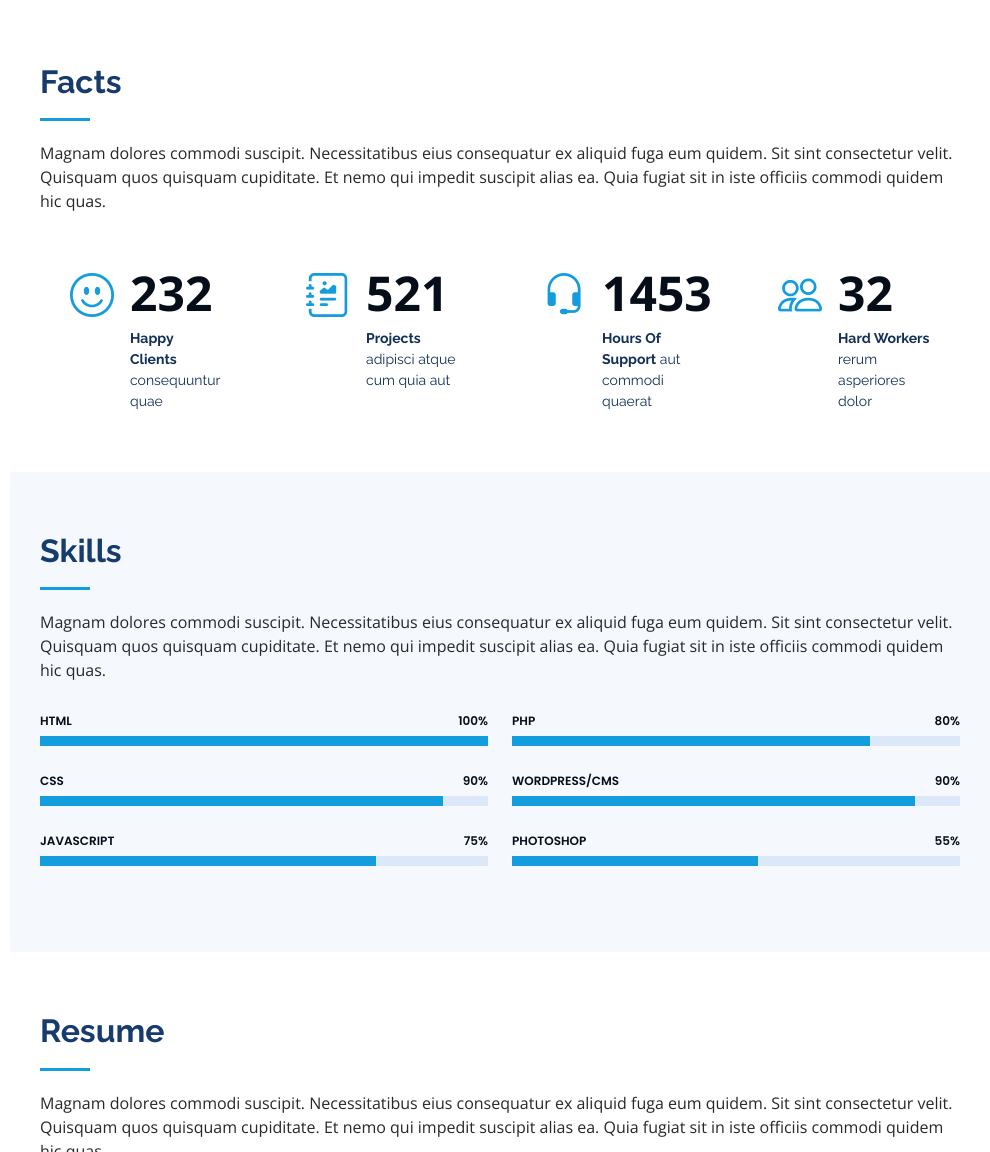
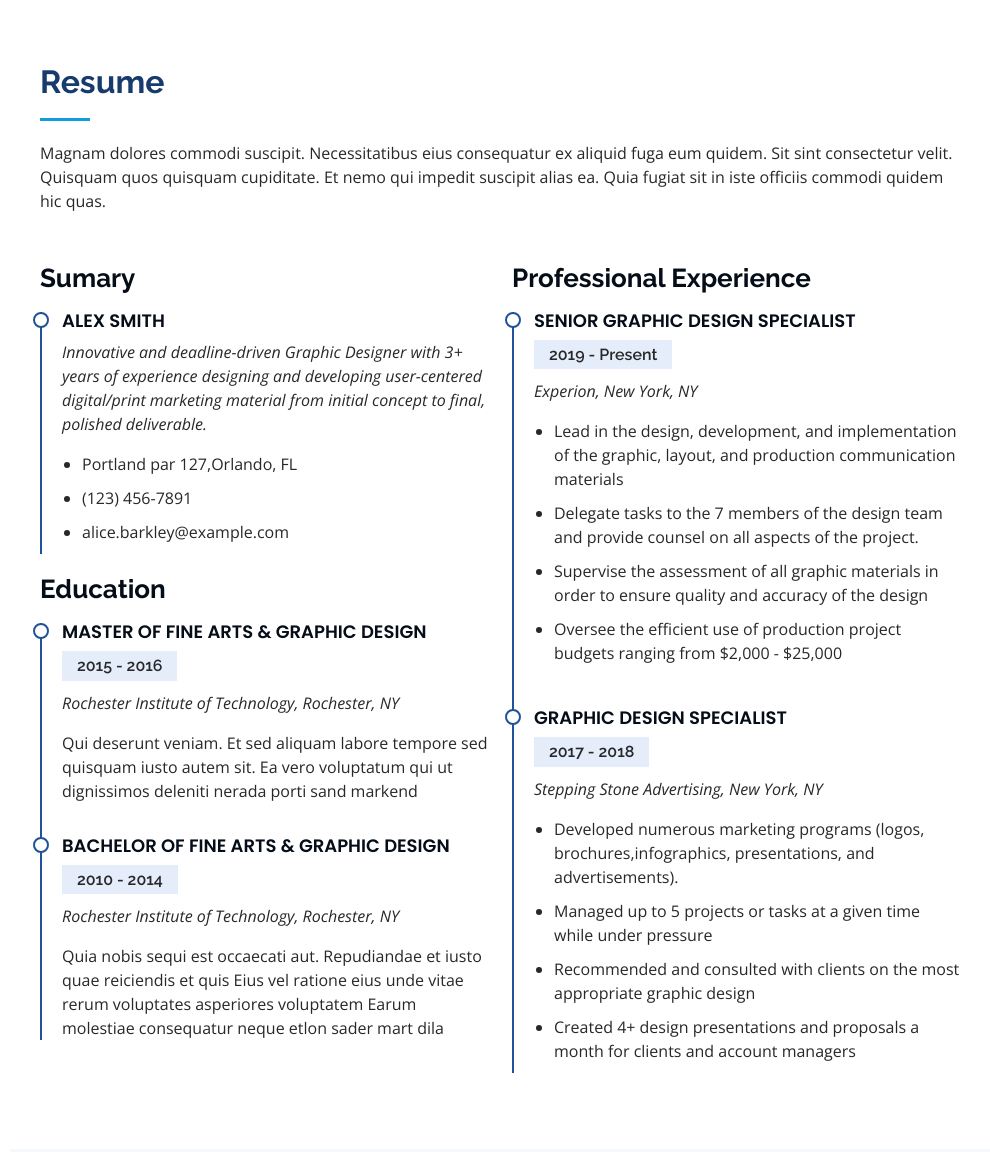
Before and after one commit to huyhoang23it/Personal-Profile, a plain HTML site: page index.html in a window 1280 px wide. Shown: the part 1453-2605 px from the top of the page, without its empty margins (290-1280 px from the left). Drawn offline with nearby package versions, Linux system fonts and the light colour scheme.

Commit message:
delete unused section

```diff
--- a/index.html
+++ b/index.html
@@ -105,122 +105,8 @@
         </div>
 
       </div>
-    </section><!-- End About Section -->
-
-    <!-- ======= Facts Section ======= -->
-    <section id="facts" class="facts">
-      <div class="container">
-
-        <div class="section-title">
-          <h2>Facts</h2>
-          <p>Magnam dolores commodi suscipit. Necessitatibus eius consequatur ex aliquid fuga eum quidem. Sit sint consectetur velit. Quisquam quos quisquam cupiditate. Et nemo qui impedit suscipit alias ea. Quia fugiat sit in iste officiis commodi quidem hic quas.</p>
-        </div>
-
-        <div class="row no-gutters">
-
-          <div class="col-lg-3 col-md-6 d-md-flex align-items-md-stretch" data-aos="fade-up">
-            <div class="count-box">
-              <i class="bi bi-emoji-smile"></i>
-              <span data-purecounter-start="0" data-purecounter-end="232" data-purecounter-duration="1" class="purecounter"></span>
-              <p><strong>Happy Clients</strong> consequuntur quae</p>
-            </div>
-          </div>
-
-          <div class="col-lg-3 col-md-6 d-md-flex align-items-md-stretch" data-aos="fade-up" data-aos-delay="100">
-            <div class="count-box">
-              <i class="bi bi-journal-richtext"></i>
-              <span data-purecounter-start="0" data-purecounter-end="521" data-purecounter-duration="1" class="purecounter"></span>
-              <p><strong>Projects</strong> adipisci atque cum quia aut</p>
-            </div>
-          </div>
-
-          <div class="col-lg-3 col-md-6 d-md-flex align-items-md-stretch" data-aos="fade-up" data-aos-delay="200">
-            <div class="count-box">
-              <i class="bi bi-headset"></i>
-              <span data-purecounter-start="0" data-purecounter-end="1453" data-purecounter-duration="1" class="purecounter"></span>
-              <p><strong>Hours Of Support</strong> aut commodi quaerat</p>
-            </div>
-          </div>
-
-          <div class="col-lg-3 col-md-6 d-md-flex align-items-md-stretch" data-aos="fade-up" data-aos-delay="300">
-            <div class="count-box">
-              <i class="bi bi-people"></i>
-              <span data-purecounter-start="0" data-purecounter-end="32" data-purecounter-duration="1" class="purecounter"></span>
-              <p><strong>Hard Workers</strong> rerum asperiores dolor</p>
-            </div>
-          </div>
-
-        </div>
-
-      </div>
-    </section><!-- End Facts Section -->
-
-    <!-- ======= Skills Section ======= -->
-    <section id="skills" class="skills section-bg">
-      <div class="container">
-
-        <div class="section-title">
-          <h2>Skills</h2>
-          <p>Magnam dolores commodi suscipit. Necessitatibus eius consequatur ex aliquid fuga eum quidem. Sit sint consectetur velit. Quisquam quos quisquam cupiditate. Et nemo qui impedit suscipit alias ea. Quia fugiat sit in iste officiis commodi quidem hic quas.</p>
-        </div>
-
-        <div class="row skills-content">
-
-          <div class="col-lg-6" data-aos="fade-up">
-
-            <div class="progress">
-              <span class="skill">HTML <i class="val">100%</i></span>
-              <div class="progress-bar-wrap">
-                <div class="progress-bar" role="progressbar" aria-valuenow="100" aria-valuemin="0" aria-valuemax="100"></div>
-              </div>
-            </div>
-
-            <div class="progress">
-              <span class="skill">CSS <i class="val">90%</i></span>
-              <div class="progress-bar-wrap">
-                <div class="progress-bar" role="progressbar" aria-valuenow="90" aria-valuemin="0" aria-valuemax="100"></div>
-              </div>
-            </div>
-
-            <div class="progress">
-              <span class="skill">JavaScript <i class="val">75%</i></span>
-              <div class="progress-bar-wrap">
-                <div class="progress-bar" role="progressbar" aria-valuenow="75" aria-valuemin="0" aria-valuemax="100"></div>
-              </div>
-            </div>
-
-          </div>
-
-          <div class="col-lg-6" data-aos="fade-up" data-aos-delay="100">
-
-            <div class="progress">
-              <span class="skill">PHP <i class="val">80%</i></span>
-              <div class="progress-bar-wrap">
-                <div class="progress-bar" role="progressbar" aria-valuenow="80" aria-valuemin="0" aria-valuemax="100"></div>
-              </div>
-            </div>
-
-            <div class="progress">
-              <span class="skill">WordPress/CMS <i class="val">90%</i></span>
-              <div class="progress-bar-wrap">
-                <div class="progress-bar" role="progressbar" aria-valuenow="90" aria-valuemin="0" aria-valuemax="100"></div>
-              </div>
-            </div>
-
-            <div class="progress">
-              <span class="skill">Photoshop <i class="val">55%</i></span>
-              <div class="progress-bar-wrap">
-                <div class="progress-bar" role="progressbar" aria-valuenow="55" aria-valuemin="0" aria-valuemax="100"></div>
-              </div>
-            </div>
-
-          </div>
-
-        </div>
-
-      </div>
-    </section><!-- End Skills Section -->
-
+    </section>
+    <!-- End About Section -->
     <!-- ======= Resume Section ======= -->
     <section id="resume" class="resume">
       <div class="container">
```
